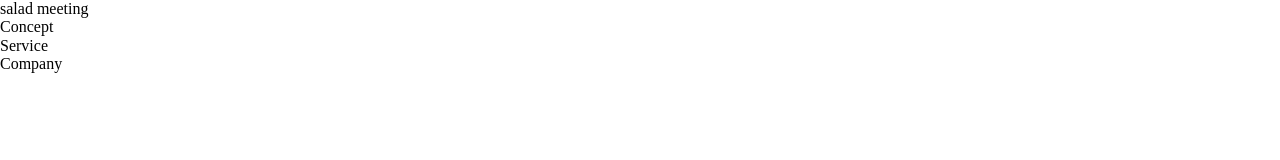
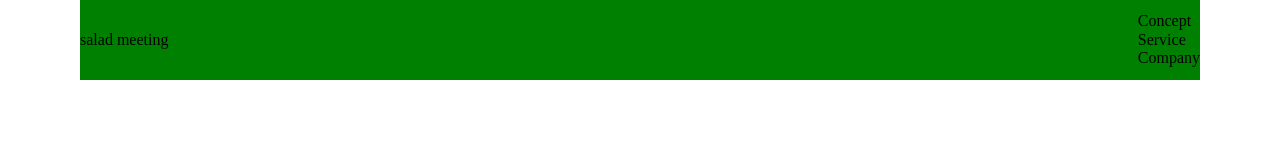
Before and after one commit to Hashimoto-Noriaki/salad-meeting, a plain HTML site: page index.html in a window 1280 px wide. Drawn offline with Linux system fonts and the light colour scheme; some packages are replaced by stand-ins of ours.

Commit message:
ヘッターのcontainerとflexを適用

```diff
--- a/CSS/style.css
+++ b/CSS/style.css
@@ -0,0 +1,23 @@
+/* コピペ*/
+.html {
+    /*font-family: 'Dancing Script', cursive; */
+    font-family: 'Noto Sans JP', sans-serif;
+    /*font-family: 'Poppings', sans-serif;*/
+}
+
+.container {
+    width: 90%;
+    max-width: 1120px;
+    background-color: green;
+    margin: 0 auto;
+    align-items:center;
+    /* justify-content:space-between; */
+    height:80px;
+}
+
+.flex {
+    display:flex;
+    justify-content:space-between;
+    flex-wrap:wrap;//もし横並びでなくて縦並びにしなければいけないくらい横幅が狭くなった時、勝手に改行
+    /* align-items:center; */
+}
--- a/index.html
+++ b/index.html
@@ -18,11 +18,10 @@
 
 <body>
     <header>
-        <div class="">
+        <div class="container flex">
             <a href="" class="">
                 <span>salad</span> meeting
             </a>
-        </div>
             <nav>
                 <ul>
                     <li><a href="#concept">Concept</a></li>
@@ -30,6 +29,7 @@
                     <li><a href="#company">Company</a></li>
                 </ul>
             </nav>
+        </div>
     </header>
     <main>
 
```
Lines whose indentation alone changed are shown as unchanged.
